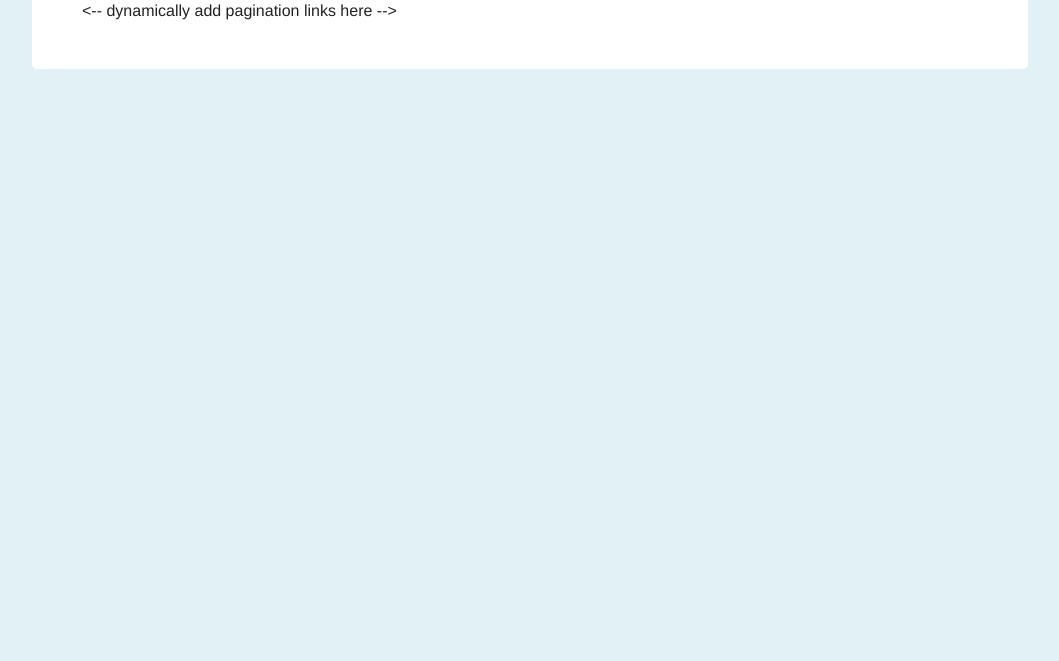
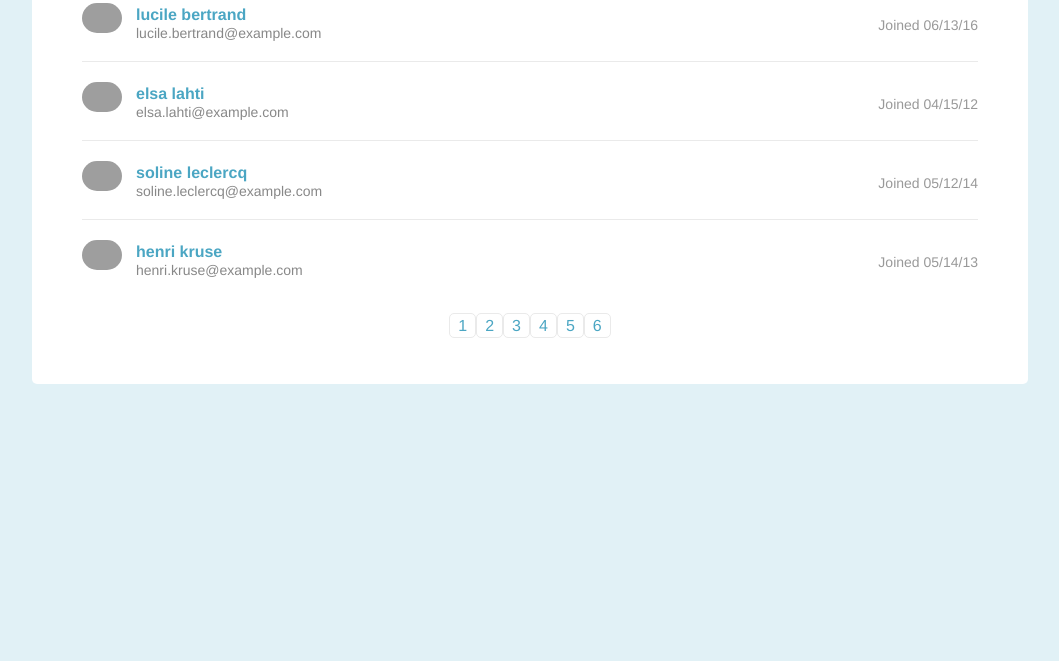
Before and after one commit to Skillz4Killz/Pagination-Content-Filter, a plain HTML site: page index.html in a window 1280 px wide. Shown: the part 139-800 px from the top of the page, without its empty margins (110-1169 px from the left). Drawn offline with nearby package versions, Linux system fonts and the light colour scheme; grey boxes are pictures that could not be loaded.

Commit message:
fixed the showPage function as well as added a working Pagination function to add page links

```diff
--- a/index.html
+++ b/index.html
@@ -11,7 +11,7 @@
     <div class="page">
       <div class="page-header cf">
         <h2>Students</h2>
-        <-- dynamically insert search form here (optional) -->
+        <!-- dynamically insert search form here (optional) -->
 
       </div>
       <ul class="student-list">
@@ -556,7 +556,7 @@
            </div>
         </li>
       </ul>
-      <-- dynamically add pagination links here -->
+      <!-- dynamically add pagination links here -->
 
     </div>
         <script src="https://code.jquery.com/jquery-3.2.1.min.js" integrity="sha256-hwg4gsxgFZhOsEEamdOYGBf13FyQuiTwlAQgxVSNgt4=" crossorigin="anonymous"></script>
--- a/js/app.js
+++ b/js/app.js
@@ -5,13 +5,29 @@ let studentsPerPage = 10;
 
 //determine which students should appear on which page using the amount of studentsPerPage and the page clicked by user.
 function showPage (pageNum, studentList) {
-  $('.student-list').css('display', 'none');
+  $(studentList).hide();
   for (let i = 0; i <= studentList.length; i += 1) {
     if (i < pageNum * studentsPerPage && i > (pageNum - 1) * studentsPerPage - 1) {
-      studentList[i].style.display = 'block';
+      $(studentList[i]).show();
       console.log(i + ' will show the student');
     }
   }
 }
 
-showPage(1, studentList);
+// create Pagination links by checking the max amount of pages then creating the HTML elements for each page.
+function appendPageLinks (studentList) {
+  totalPages = Math.ceil(studentList.length/studentsPerPage);
+   $('ul').after('<div class="pagination"></div>');
+   let ul = '<ul>';
+  for (let i = 1; i <= totalPages; i += 1) {
+    let tempVar ='<li><a href="#">' + i + '</a></li>';
+    ul = ul + tempVar;
+  }
+  ul = ul + '</ul>';
+  $('.pagination').append(ul);
+  //event listener to start showPage function when a link is clicked on.
+
+}
+
+showPage(6, studentList);
+appendPageLinks(studentList);
```
